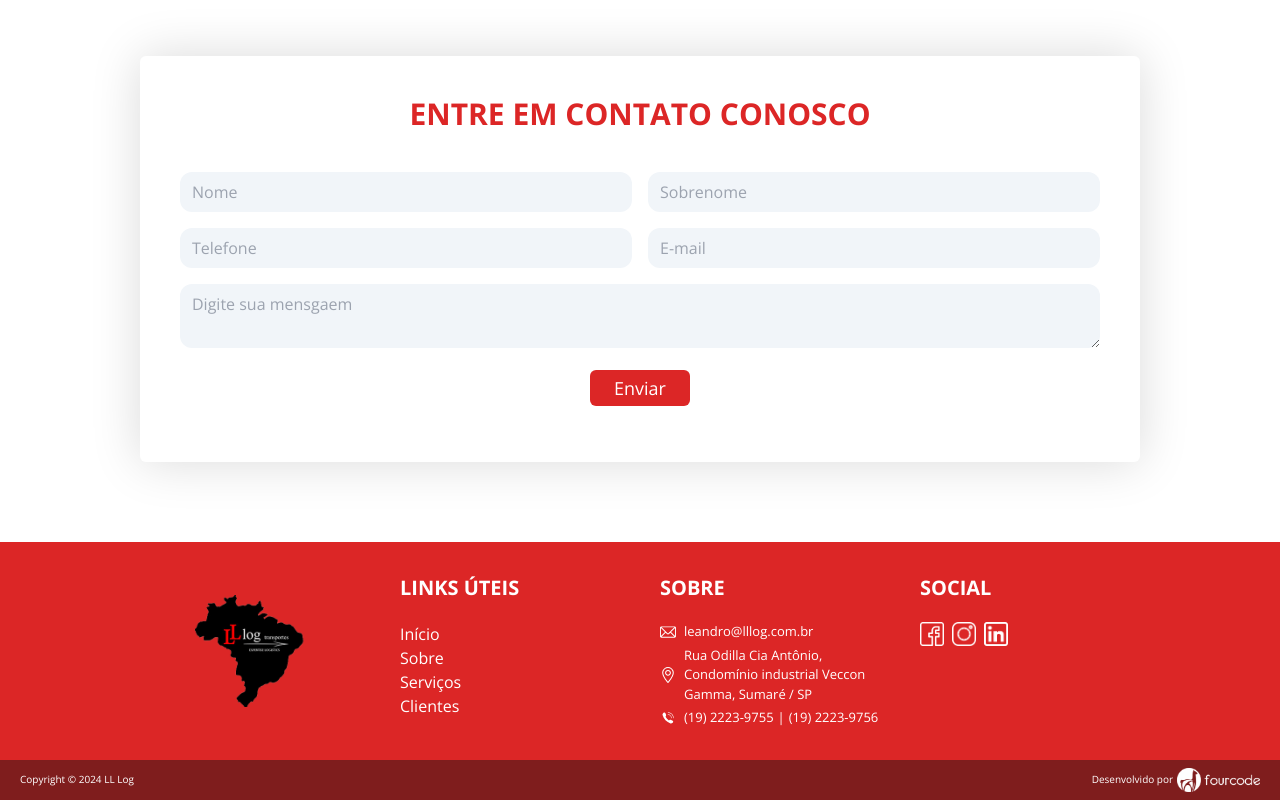
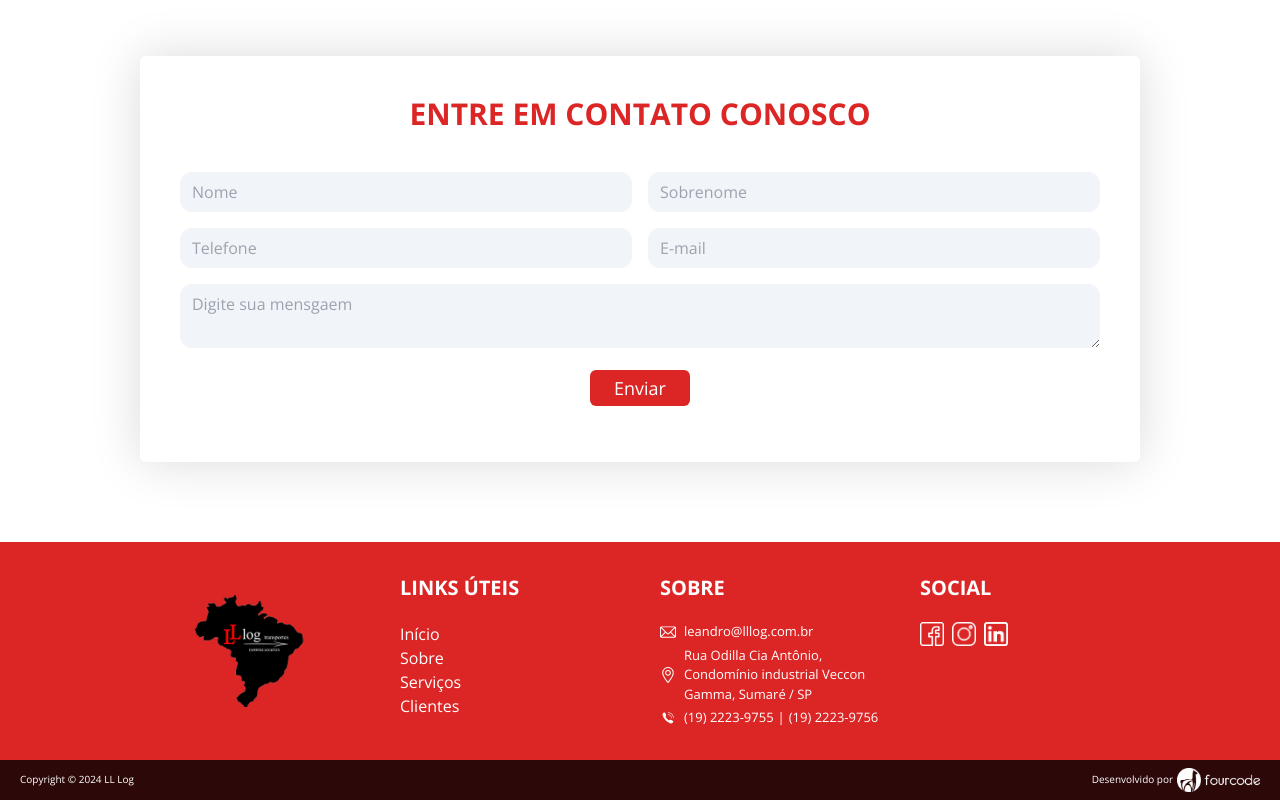
Before and after one commit to FourCodeBR/box-express, a React (Vite) app: page / in a window 1280 px wide. Shown: the part 2887-3687 px from the top of the page. Built offline with nearby package versions, Linux system fonts and the light colour scheme.

Commit message:
Ajuste footer

```diff
--- a/src/components/Footer.jsx
+++ b/src/components/Footer.jsx
@@ -2,8 +2,6 @@ import React from 'react'
 import facebook from '../assets/icons/facebook.png'
 import instagram from '../assets/icons/instagram.png'
 import linkedin from '../assets/icons/linkedin.png'
-import youtube from '../assets/icons/youtube.png'
-import logoWhite from '../assets/logo/logoWhite.png'
 import fourcode from '../assets/logo/fourcode.png'
 import logoLL from '../assets/logo/logoLL.png'
 import { LINKS_DATA } from '../data/links'
@@ -84,9 +82,9 @@ export const Footer = () => {
 
             </div>
 
-            <div className='bg-red-900 flex justify-center font-openSans text-white py-1 text-[10px]'>
+            <div className='bg-red-600 bottom-0 w-full flex justify-center font-openSans text-white  text-[10px]'>
 
-                <div className='flex items-center justify-between w-full px-5 md:py-1 py-1 md:gap-0 gap-10'>
+                <div className='flex bg-black bg-opacity-80 items-center justify-between w-full px-5 md:py-2 py-1 md:gap-0 gap-10'>
 
                     <div>
                         <h3 className='text-left'>Copyright © {year} LL Log</h3>
```
